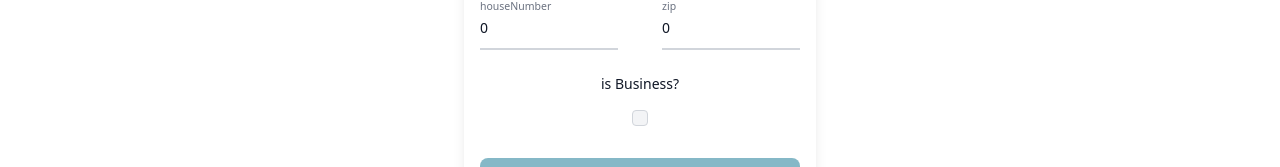
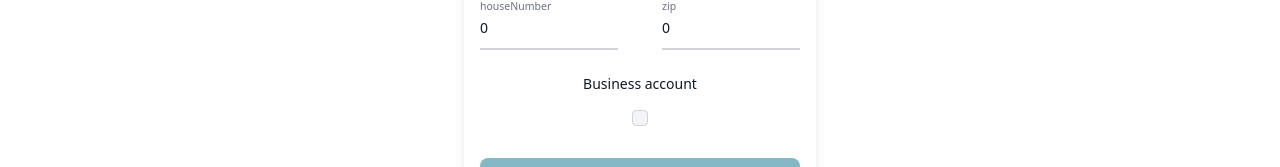
Before and after one commit to Nicholas5554/react-project, a React (Vite) app: page /register in a window 1280 px wide. Shown: the part 594-761 px from the top of the page. Built offline with nearby package versions, Linux system fonts and the light colour scheme.

Commit message:
changed typo on register page

```diff
--- a/src/Pages/RegisterPage/RegisterPage.tsx
+++ b/src/Pages/RegisterPage/RegisterPage.tsx
@@ -170,7 +170,7 @@ const RegisterPage = () => {
                 </div>
             </div>
 
-            <Label htmlFor="isBusiness">is Business?</Label>
+            <Label htmlFor="isBusiness">Business account</Label>
             <Checkbox {...register("isBusiness")} />
             <span className="text-sm text-red-500">{errors.isBusiness?.message}</span>
 
```
